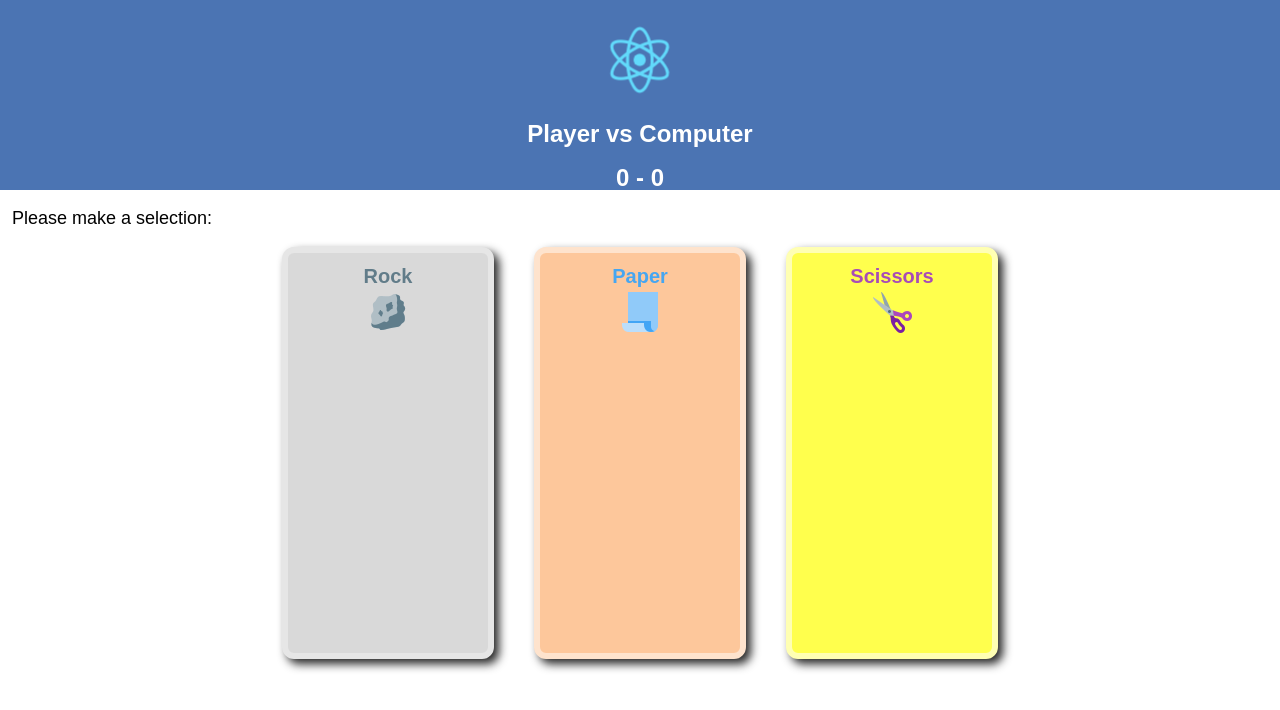
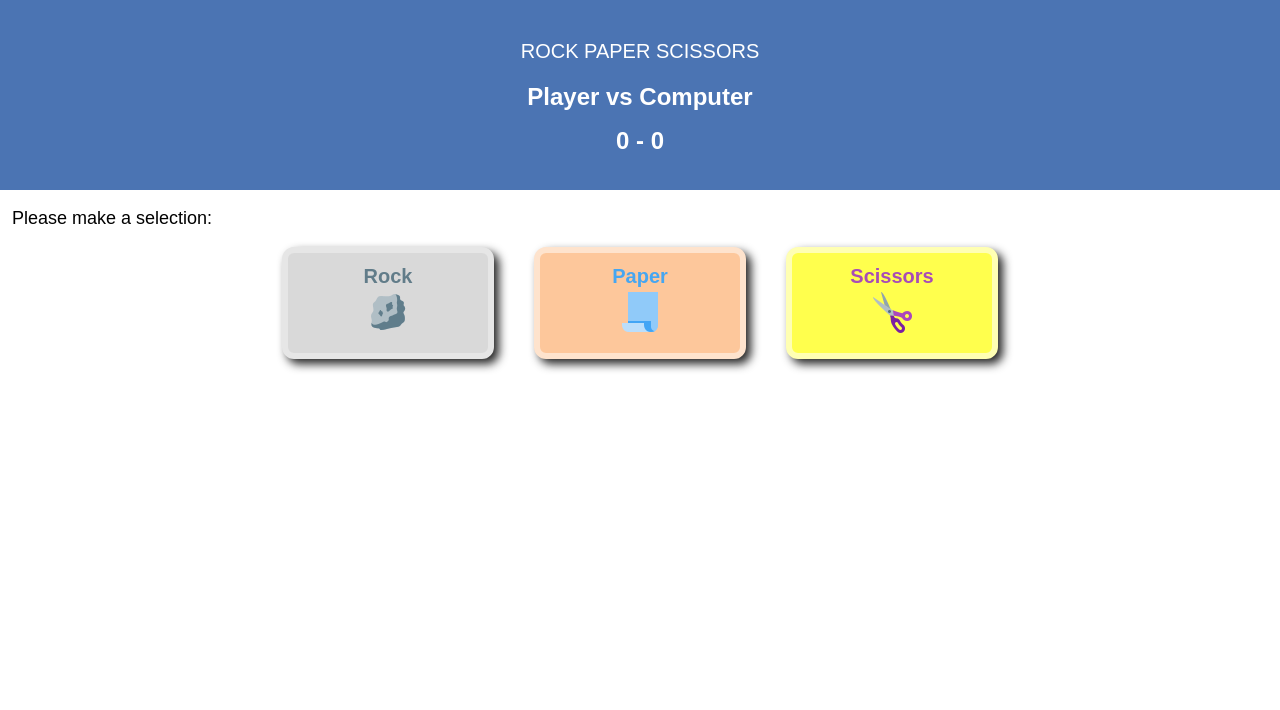
Before and after one commit to AdamNatale/Pre-Project, a React (Create React App) app: page / in a window 1280 px wide. Shown: the top 710 px of the page. Built offline with nearby package versions, Linux system fonts and the light colour scheme.

Commit message:
Updated header text, reduced height of options

```diff
--- a/src/App.js
+++ b/src/App.js
@@ -111,7 +111,7 @@ class App extends Component {
     return (
       <div className="App">
         <header className="App-header">
-          <img src={logo} className="App-logo" alt="logo" />
+          <p style={{fontSize: "20px"}}>ROCK PAPER SCISSORS</p>
           <h1 className="App-title">Player vs Computer</h1>
           <h1 className="App-title">{this.state.user} - {this.state.computer}</h1>
         </header>
--- a/src/message-component/message-component.js
+++ b/src/message-component/message-component.js
@@ -11,7 +11,7 @@ export default class MessageComponent extends React.Component {
         this.weapon = props.data;
         this.card = {
             'width': '200px',
-            'height': '400px',
+            'height': '100px',
             'margin': '0px 20px',
             'display': 'inline-block',
             'borderRadius': '12px',
```
